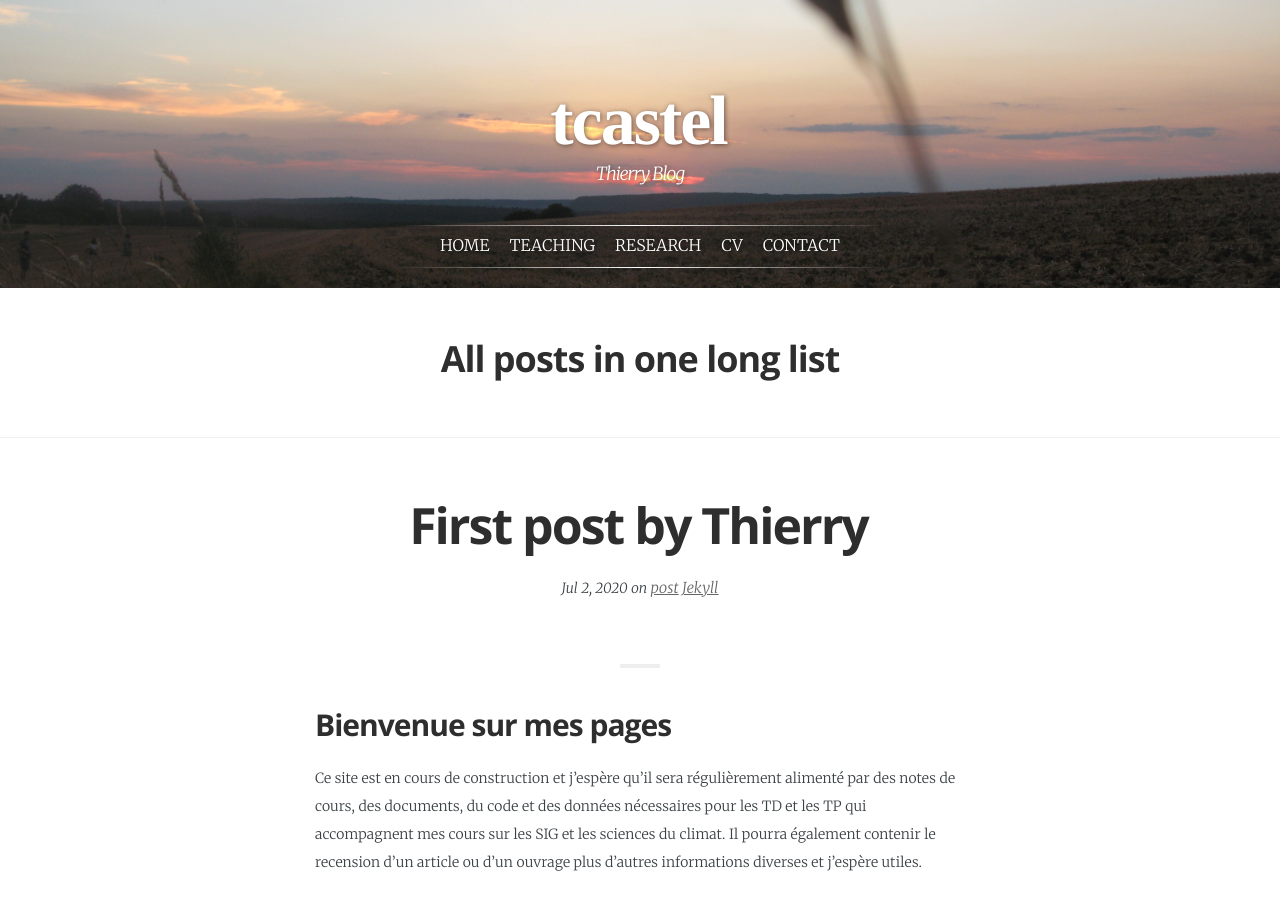
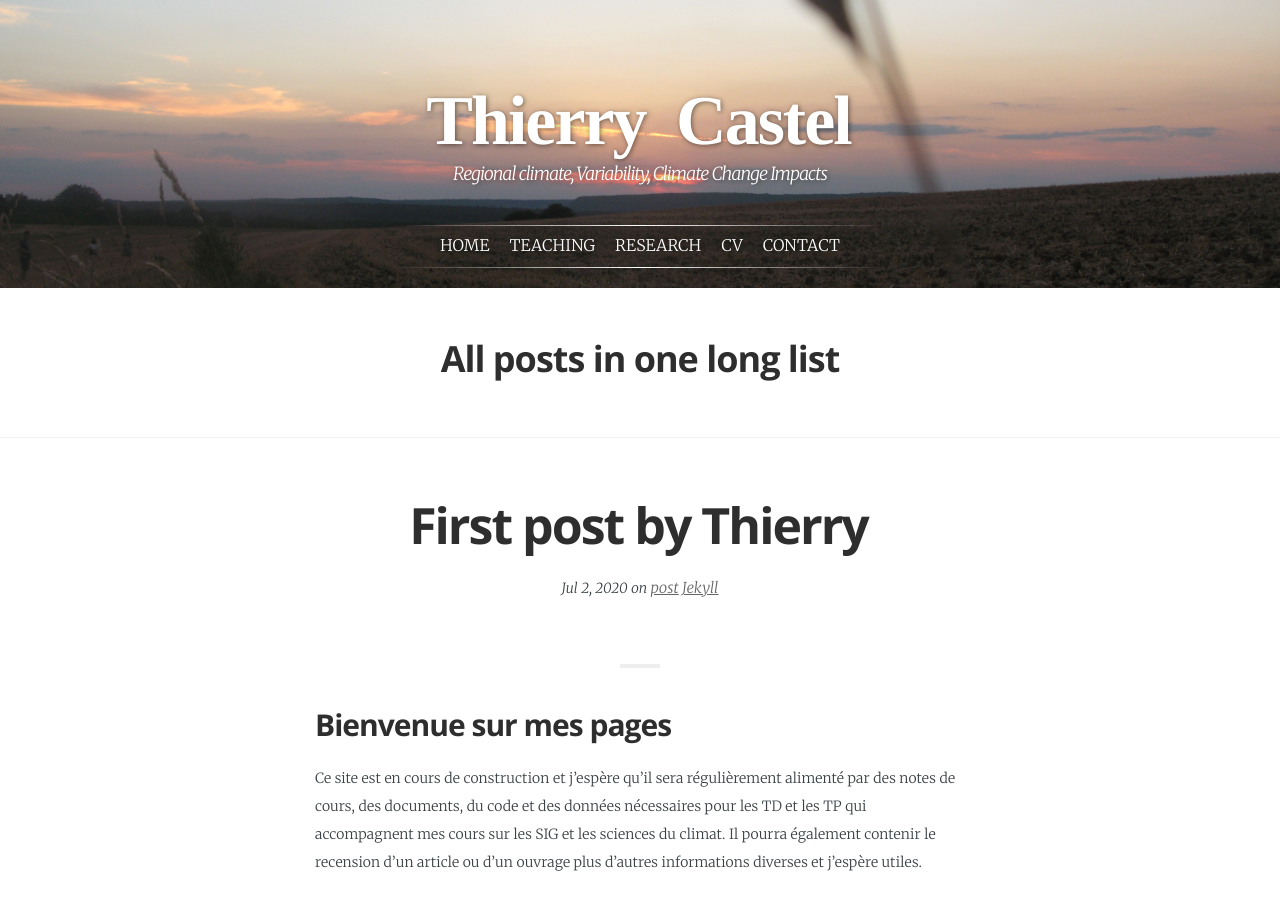
Before and after one commit to thierrycastel/tcastel, a Jekyll site: the page built from offline.html, in a window 1280 px wide and 900 px high. Built offline with Jekyll 4.4.1, drawn with Linux system fonts in a browser that asks for light colours; some web fonts are replaced; some of the changed text lies outside the part shown.

Commit message:
Update _config.yml

```diff
--- a/_config.yml
+++ b/_config.yml
@@ -1,6 +1,6 @@
 # Build settings
-title:    tcastel
-subtitle: Thierry Blog
+title:    Thierry Castel
+subtitle: Regional climate, Variability, Climate Change Impacts
 language: "fr"
 
 baseurl:  "/tcastel"
```
